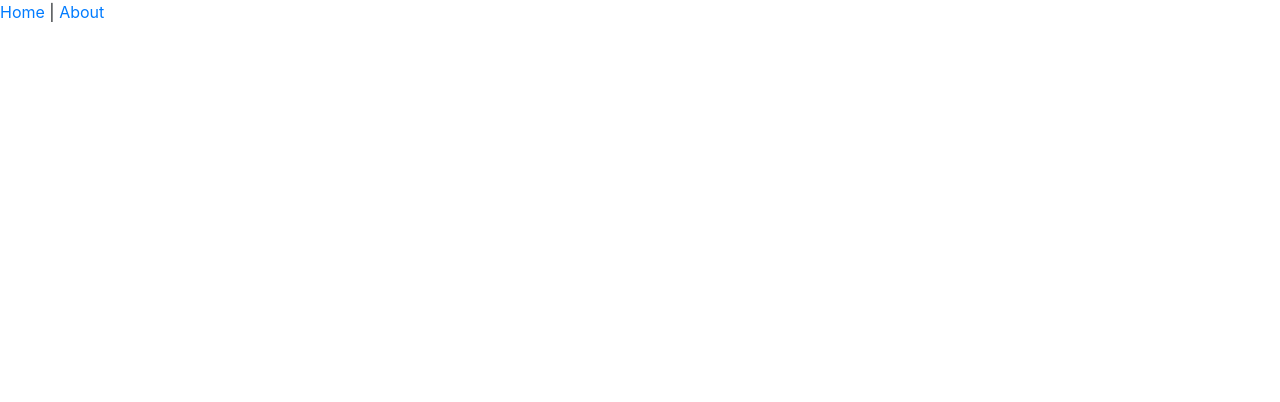
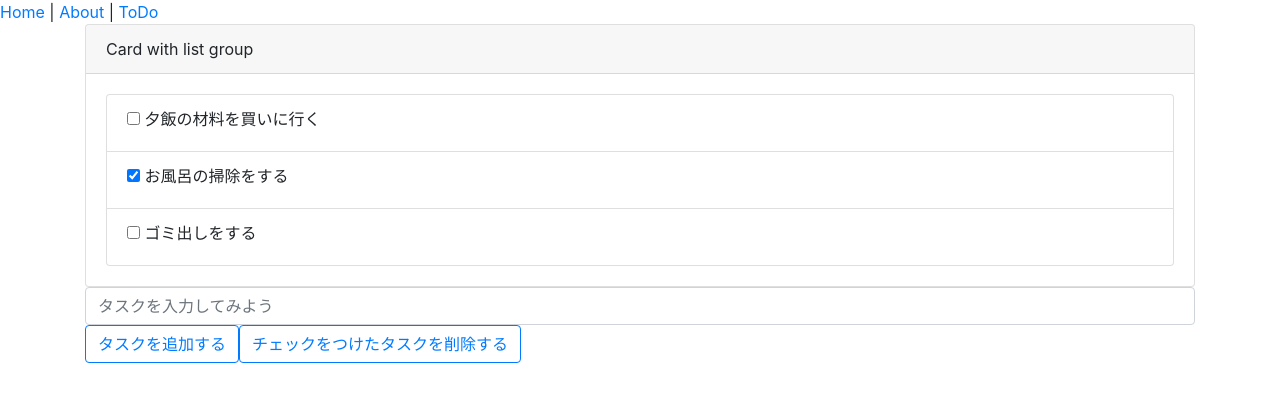
Before and after one commit to otera/hello-vue, a Vue app: page /todo in a window 1280 px wide. Shown: the top 402 px of the page. Built offline with nearby package versions, Linux system fonts and the light colour scheme.

Commit message:
Todoへの遷移を追加

```diff
--- a/src/App.vue
+++ b/src/App.vue
@@ -2,7 +2,8 @@
   <div id="app">
     <div id="nav">
       <router-link to="/">Home</router-link> |
-      <router-link to="/about">About</router-link>
+      <router-link to="/about">About</router-link> |
+      <router-link to="/todo">ToDo</router-link>
     </div>
     <b-container>
       <router-view />
--- a/src/router/index.js
+++ b/src/router/index.js
@@ -1,6 +1,7 @@
 import Vue from "vue";
 import VueRouter from "vue-router";
 import Home from "../views/Home.vue";
+import ToDo from "../views/Todo.vue";
 
 Vue.use(VueRouter);
 
@@ -19,6 +20,11 @@ const routes = [
     component: () =>
       import(/* webpackChunkName: "about" */ "../views/About.vue"),
   },
+  {
+    path: "/todo",
+    name: "Todo",
+    component: ToDo,
+  },
 ];
 
 const router = new VueRouter({
--- a/src/components/Todo.vue
+++ b/src/views/Todo.vue
@@ -32,7 +32,7 @@
 
 <script>
 export default {
-  name: "Todo",
+  name: "ToDo",
   data: function() {
     return {
       items: [
@@ -69,6 +69,3 @@ export default {
   },
 };
 </script>
-
-<!-- Add "scoped" attribute to limit CSS to this component only -->
-<style scoped></style>
```
